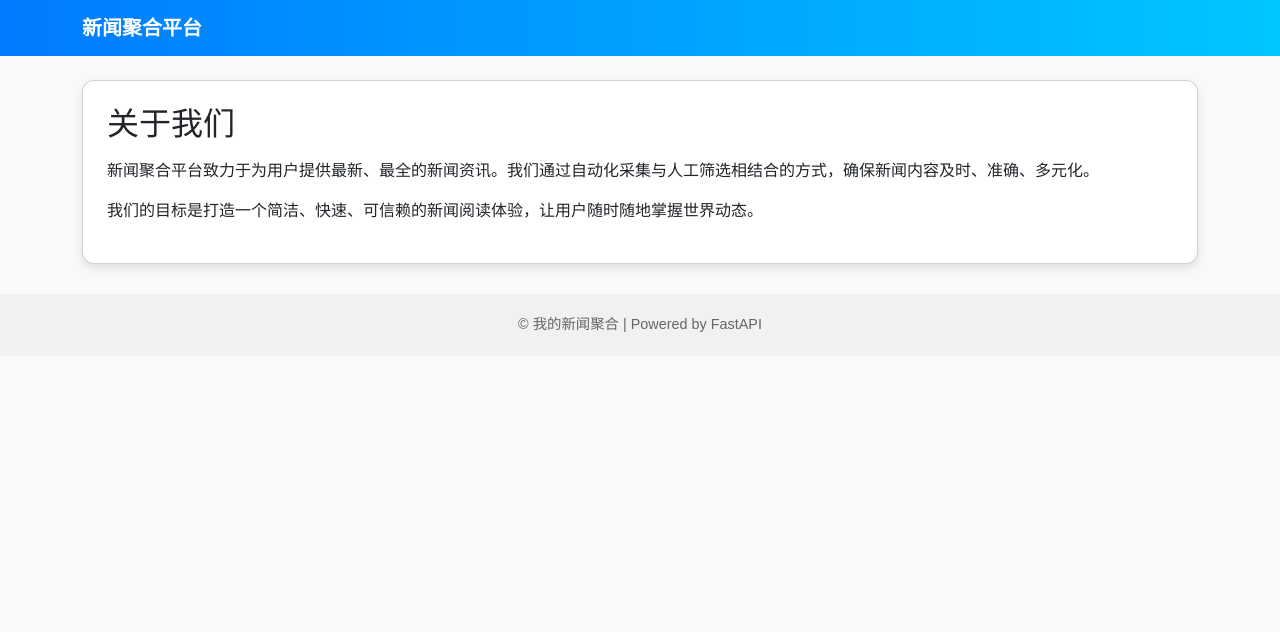
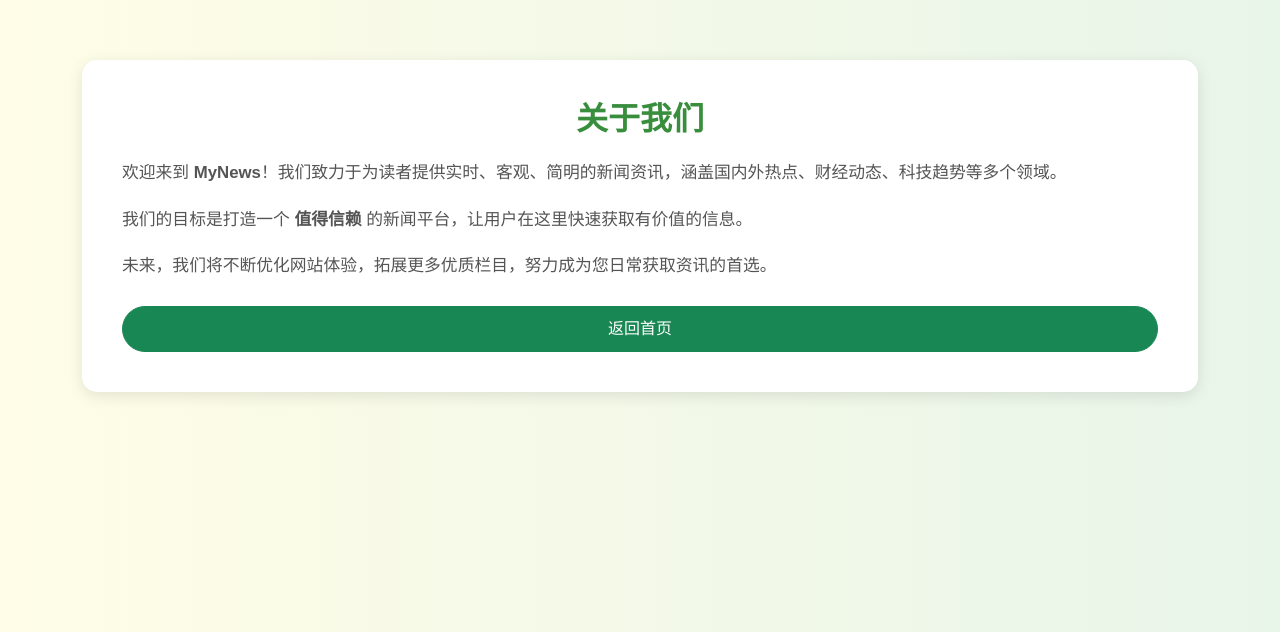
Before and after one commit to elaineling891-ux/MyNews, a FastAPI app: page /about in a window 1280 px wide. Shown: the top 632 px of the page. Run offline with FastAPI, Linux system fonts and the light colour scheme; data that the repository does not hold is empty.

Commit message:
Update about.html

```diff
--- a/templates/about.html
+++ b/templates/about.html
@@ -2,34 +2,51 @@
 <html lang="zh">
 <head>
   <meta charset="UTF-8">
-  <title>关于我们 - 新闻聚合平台</title>
+  <title>关于我们</title>
   <meta name="viewport" content="width=device-width, initial-scale=1">
   <link href="https://cdn.jsdelivr.net/npm/bootstrap@5.3.0/dist/css/bootstrap.min.css" rel="stylesheet">
   <style>
-    body { background-color: #f9f9f9; font-family: "Microsoft YaHei", sans-serif; }
-    .navbar { background: linear-gradient(90deg, #007bff, #00c6ff); }
-    .navbar-brand { color: white !important; font-weight: bold; }
-    .card { border-radius: 12px; box-shadow: 0 4px 10px rgba(0,0,0,0.1); }
-    footer { margin-top: 30px; text-align: center; padding: 20px; background-color: #f1f1f1; font-size: 0.9rem; color: #666; }
+    body {
+      background: linear-gradient(to right, #fffde7, #e8f5e9);
+      font-family: "Microsoft YaHei", sans-serif;
+    }
+    .about-card {
+      background: #fff;
+      border-radius: 15px;
+      box-shadow: 0 4px 15px rgba(0,0,0,0.1);
+      padding: 40px;
+      margin-top: 60px;
+    }
+    h2 {
+      font-weight: 700;
+      color: #388e3c;
+      margin-bottom: 20px;
+      text-align: center;
+    }
+    p {
+      color: #555;
+      font-size: 1.05rem;
+      line-height: 1.8;
+    }
+    .btn-home {
+      margin-top: 25px;
+      border-radius: 25px;
+      padding: 10px 25px;
+      font-size: 1rem;
+      display: block;
+      text-align: center;
+    }
   </style>
 </head>
 <body>
-<nav class="navbar navbar-expand-lg">
   <div class="container">
-    <a class="navbar-brand" href="/">新闻聚合平台</a>
+    <div class="about-card">
+      <h2>关于我们</h2>
+      <p>欢迎来到 <strong>MyNews</strong>！我们致力于为读者提供实时、客观、简明的新闻资讯，涵盖国内外热点、财经动态、科技趋势等多个领域。</p>
+      <p>我们的目标是打造一个 <strong>值得信赖</strong> 的新闻平台，让用户在这里快速获取有价值的信息。</p>
+      <p>未来，我们将不断优化网站体验，拓展更多优质栏目，努力成为您日常获取资讯的首选。</p>
+      <a href="/" class="btn btn-success btn-home">返回首页</a>
+    </div>
   </div>
-</nav>
-
-<div class="container mt-4">
-  <div class="card p-4">
-    <h2 class="mb-3">关于我们</h2>
-    <p>新闻聚合平台致力于为用户提供最新、最全的新闻资讯。我们通过自动化采集与人工筛选相结合的方式，确保新闻内容及时、准确、多元化。</p>
-    <p>我们的目标是打造一个简洁、快速、可信赖的新闻阅读体验，让用户随时随地掌握世界动态。</p>
-  </div>
-</div>
-
-<footer>
-  &copy; {{ year }} 我的新闻聚合 | Powered by FastAPI
-</footer>
 </body>
 </html>
```
